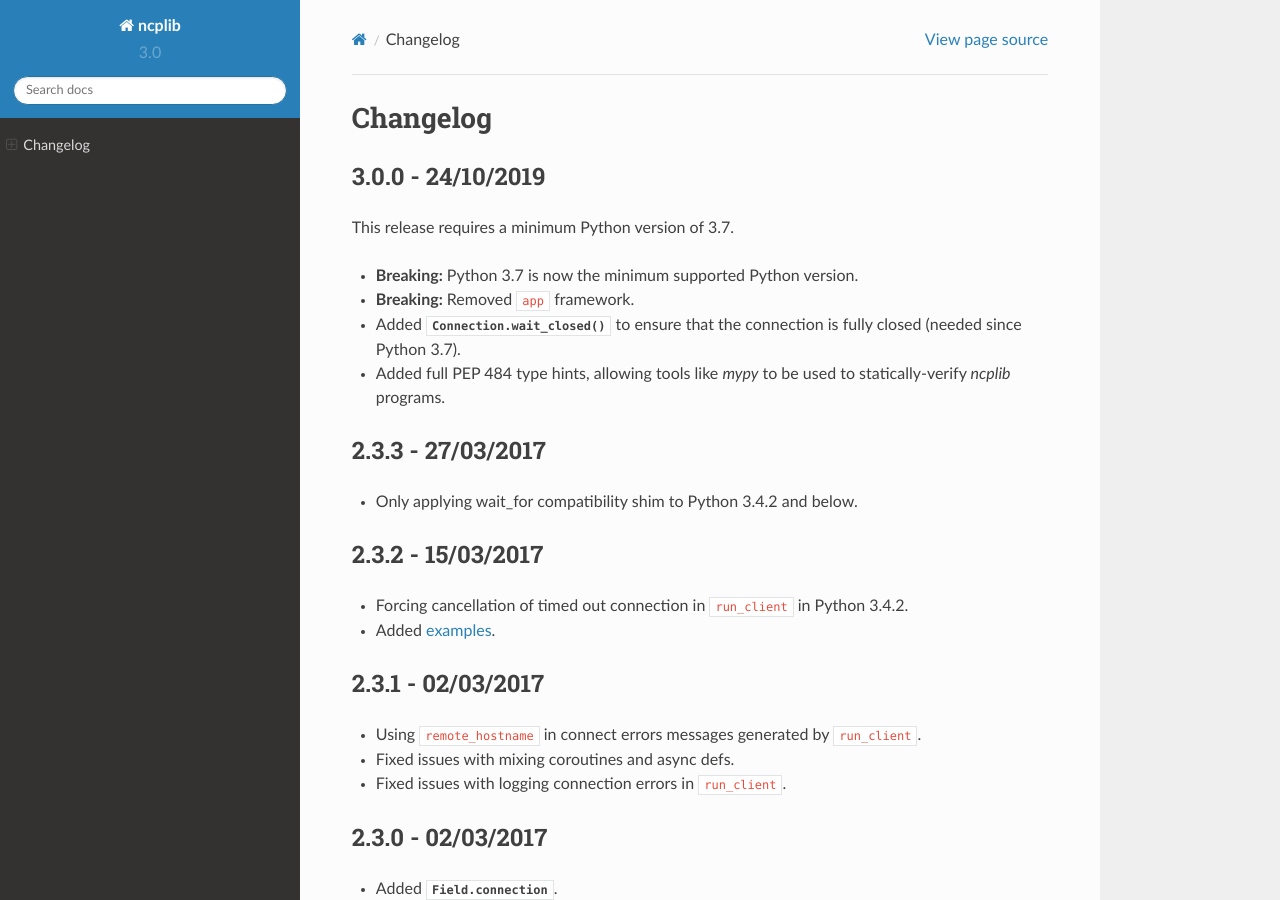
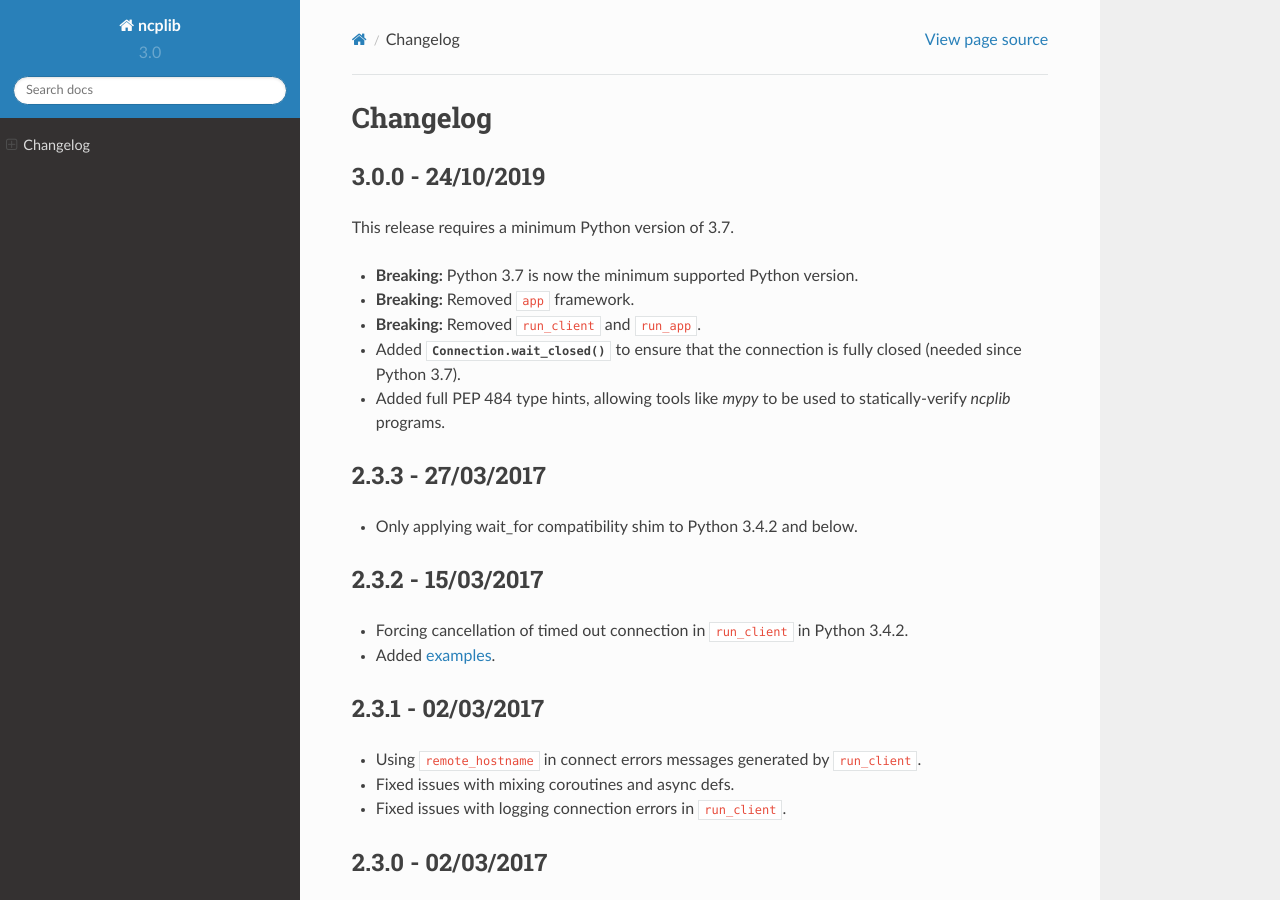
Before and after one commit to CRFS/python3-ncplib, a Sphinx documentation site: the page built from docs/changelog.rst, in a window 1280 px wide and 900 px high. Built offline with Sphinx 7.4.7 and the Read the Docs theme 2.0.0, drawn with Linux system fonts in a browser that asks for light colours.

Commit message:
Adding more to the changelog

```diff
--- a/docs/changelog.rst
+++ b/docs/changelog.rst
@@ -11,6 +11,7 @@ This release requires a minimum Python version of 3.7.
 
 -   **Breaking:** Python 3.7 is now the minimum supported Python version.
 -   **Breaking:** Removed ``app`` framework.
+-   **Breaking:** Removed ``run_client`` and ``run_app``.
 -   Added :meth:`Connection.wait_closed` to ensure that the connection is fully closed (needed since Python 3.7).
 -   Added full PEP 484 type hints, allowing tools like `mypy` to be used to statically-verify `ncplib` programs.
 
```
